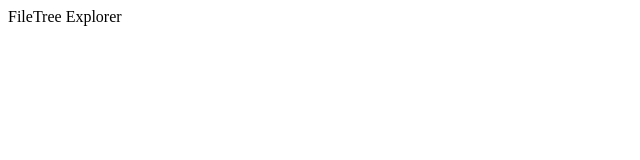
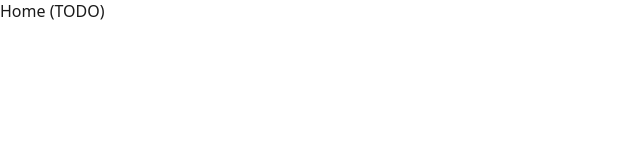
Before and after one commit to cymmGithub/cloudfide-filetree, a React (Vite) app: page / in a window 1280 px wide. Shown: the top 160 px of the page, without its empty margins (0-640 px from the left). Built offline with nearby package versions, Linux system fonts and the light colour scheme.

Commit message:
feat: add ui shell with router, theme, and storage

```diff
--- a/src/App.tsx
+++ b/src/App.tsx
@@ -1,5 +1,21 @@
+import { BrowserRouter, Route, Routes } from 'react-router-dom';
+import { ThemeProvider } from 'styled-components';
+import { GlobalStyles } from './styles/GlobalStyles';
+import { theme } from './styles/theme';
+
 function App() {
-	return <div>FileTree Explorer</div>;
+	return (
+		<ThemeProvider theme={theme}>
+			<GlobalStyles />
+			<BrowserRouter>
+				<Routes>
+					<Route path="/" element={<div>Home (TODO)</div>} />
+					<Route path="/tree/*" element={<div>Tree (TODO)</div>} />
+					<Route path="*" element={<div>Not found</div>} />
+				</Routes>
+			</BrowserRouter>
+		</ThemeProvider>
+	);
 }
 
 export default App;
--- /dev/null
+++ b/src/styles/GlobalStyles.tsx
@@ -0,0 +1,46 @@
+import { createGlobalStyle } from 'styled-components';
+
+export const GlobalStyles = createGlobalStyle`
+  *,
+  *::before,
+  *::after {
+    box-sizing: border-box;
+  }
+
+  html,
+  body {
+    margin: 0;
+    padding: 0;
+    font-family: ${(props) => props.theme.fonts.body};
+    font-size: ${(props) => props.theme.fontSize.md};
+    color: ${(props) => props.theme.colors.text};
+    background: ${(props) => props.theme.colors.bg};
+    -webkit-font-smoothing: antialiased;
+    -moz-osx-font-smoothing: grayscale;
+  }
+
+  #root {
+    min-height: 100vh;
+  }
+
+  button {
+    font-family: inherit;
+    font-size: inherit;
+    cursor: pointer;
+  }
+
+  textarea,
+  input {
+    font-family: inherit;
+    font-size: inherit;
+  }
+
+  a {
+    color: ${(props) => props.theme.colors.accent};
+    text-decoration: none;
+  }
+
+  a:hover {
+    text-decoration: underline;
+  }
+`;
--- /dev/null
+++ b/src/styles/theme.ts
@@ -0,0 +1,42 @@
+export const theme = {
+	colors: {
+		bg: '#ffffff',
+		surface: '#f9fafb',
+		text: '#1a1a1a',
+		muted: '#6b7280',
+		border: '#e5e7eb',
+		accent: '#3b82f6',
+		accentHover: '#2563eb',
+		error: '#dc2626',
+		errorBg: '#fef2f2',
+		errorBorder: '#fecaca',
+		success: '#16a34a',
+	},
+	fonts: {
+		body: 'system-ui, -apple-system, "Segoe UI", Roboto, sans-serif',
+		mono: 'ui-monospace, "SF Mono", Menlo, Monaco, Consolas, monospace',
+	},
+	fontSize: {
+		xs: '0.75rem',
+		sm: '0.875rem',
+		md: '1rem',
+		lg: '1.25rem',
+		xl: '1.5rem',
+		xxl: '2rem',
+	},
+	spacing: {
+		xs: '0.25rem',
+		sm: '0.5rem',
+		md: '1rem',
+		lg: '1.5rem',
+		xl: '2rem',
+		xxl: '3rem',
+	},
+	radius: {
+		sm: '4px',
+		md: '8px',
+		lg: '12px',
+	},
+} as const;
+
+export type Theme = typeof theme;
```
Also changed, not shown: src/lib/storage.ts (added, +34 -0 lines), src/types/styled-components.d.ts (added, +8 -0 lines).
